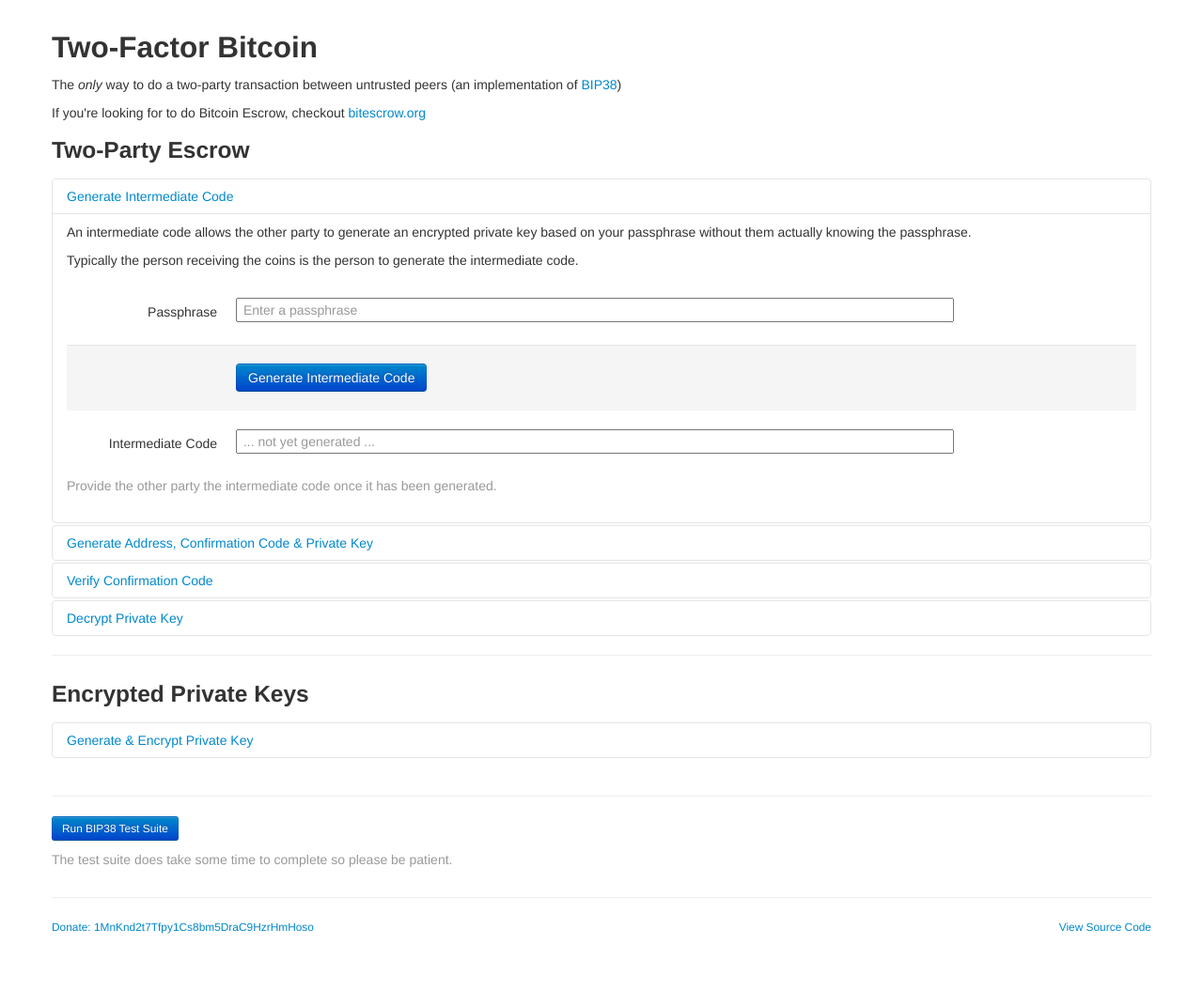
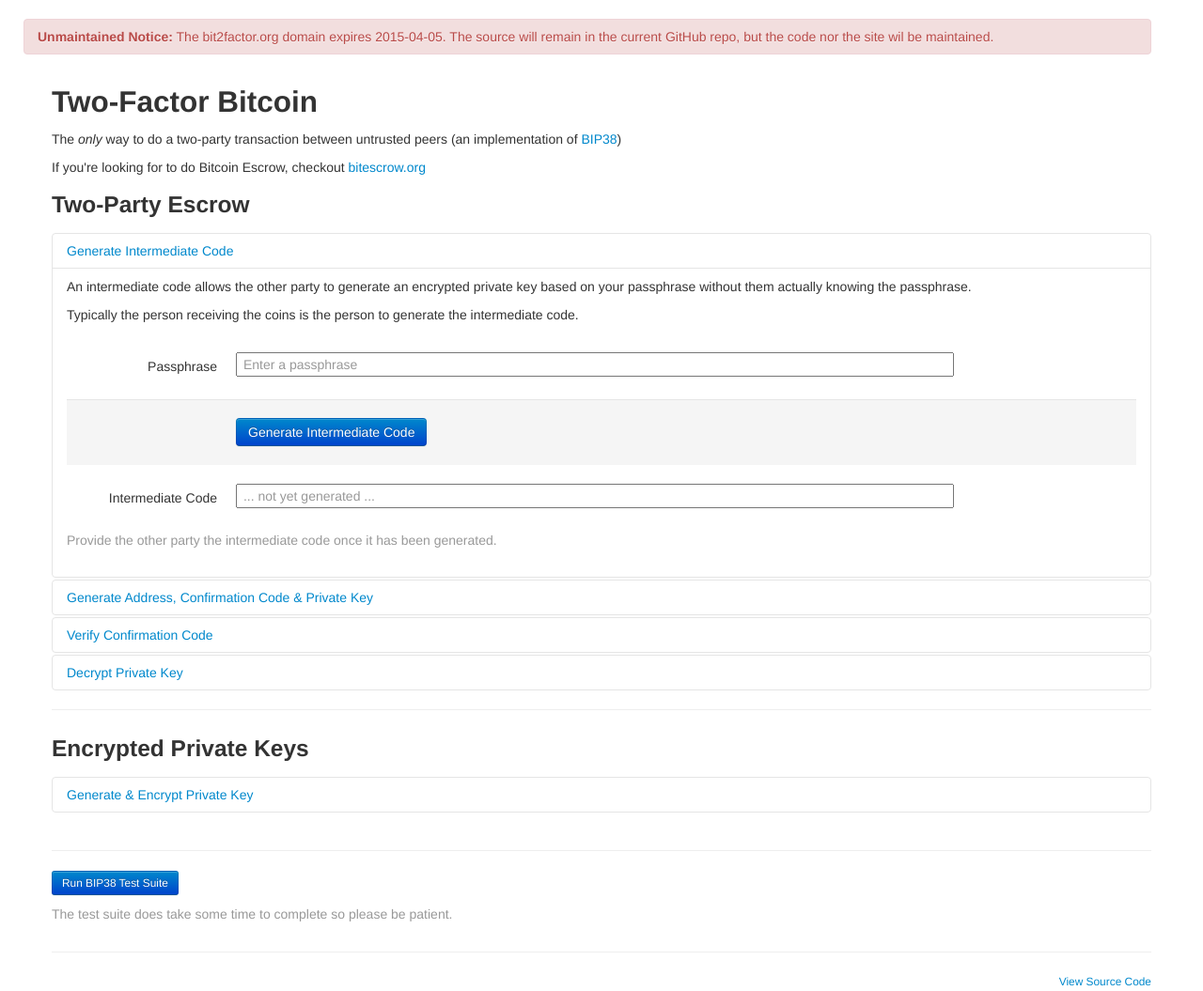
Before and after one commit to mannkind/bit2factor.org, a plain HTML site: page build/index.html in a window 1280 px wide. Shown: the whole page at 94% size. Before the commit the page ends 997 px from the top, so only its background shows below. Drawn offline with Linux system fonts and the light colour scheme.

Commit message:
Unmaintained Notice

```diff
--- a/build/index.html
+++ b/build/index.html
@@ -251,6 +251,11 @@ $(function(){$("body").click(SecureRandom.seedTime).keypress(SecureRandom.seedTi
     <div class="container">
       <div class="row">&nbsp;</div>
       <div class="row">
+          <div class="alert alert-error">
+            <strong>Unmaintained Notice:</strong> The bit2factor.org domain expires 2015-04-05. The source will remain in the current GitHub repo, but the code nor the site wil be maintained.
+          </div>
+      </div>
+      <div class="row">
         <div class="span12">
           <h2>Two-Factor Bitcoin</h2>
           <p>The <em>only</em> way to do a two-party transaction between untrusted peers (an implementation of <a href="https://en.bitcoin.it/wiki/BIP_0038">BIP38</a>)</p>
@@ -490,9 +495,6 @@ $(function(){$("body").click(SecureRandom.seedTime).keypress(SecureRandom.seedTi
         <div class="span12">
           <hr />
           <p><small>
-            <span class="pull-left">
-              <a href="https://blockchain.info/address/1MnKnd2t7Tfpy1Cs8bm5DraC9HzrHmHoso">Donate: 1MnKnd2t7Tfpy1Cs8bm5DraC9HzrHmHoso</a>
-            </span>
             <span class="pull-right">
               <a href="https://github.com/mannkind/bit2factor.org">View Source Code</a>
             </span>
```
Also changed, not shown: index.html (+5 -3 lines), 1 other file.
